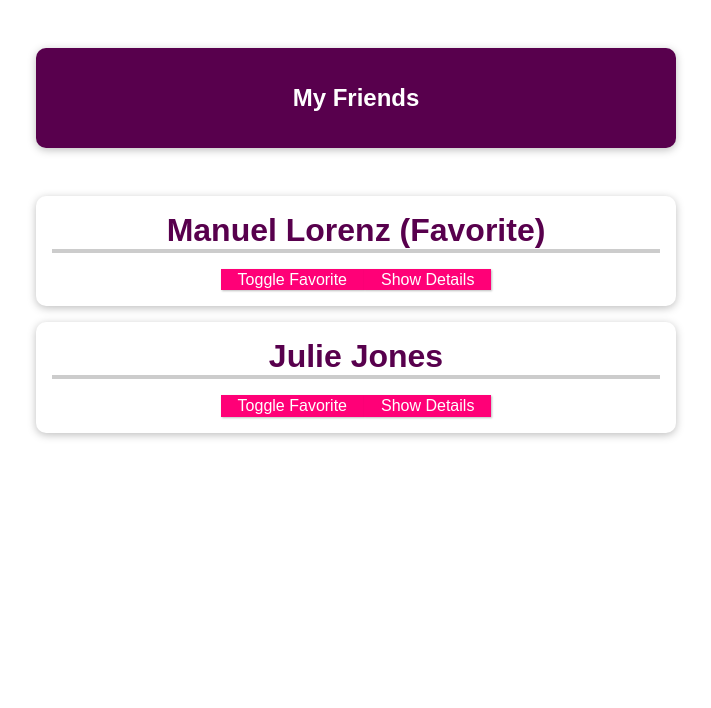
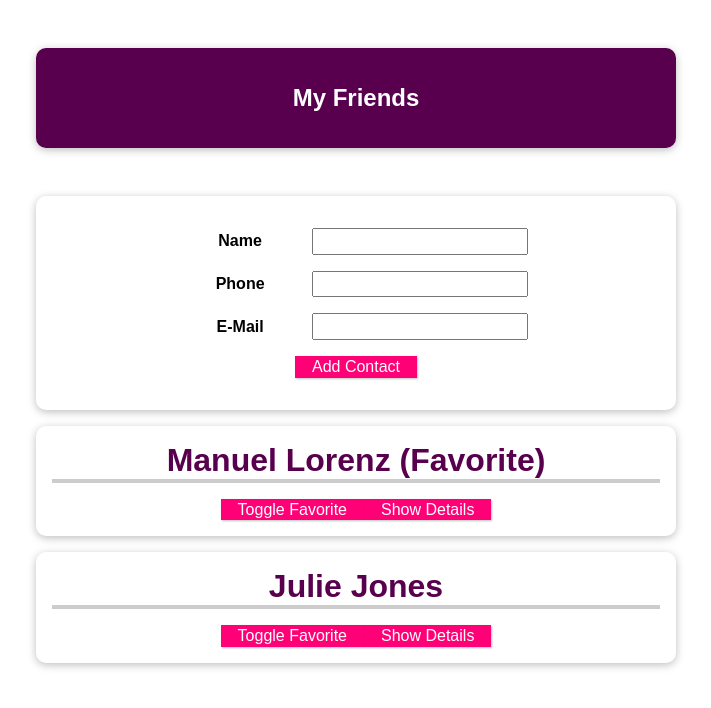
Before and after one commit to MatiasPuletti/vue-course-section-8, a Vue app: page / in a window 1280 px wide. Shown: the top 708 px of the page, without its empty margins (284-995 px from the left). Built offline with nearby package versions, Linux system fonts and the light colour scheme.

Commit message:
Adding components and connecting them

```diff
--- a/src/App.vue
+++ b/src/App.vue
@@ -3,6 +3,7 @@
     <header>
       <h1>My Friends</h1>
     </header>
+    <new-friend @add-contact="addContact"></new-friend>
     <ul>
       <friend-contact
         v-for="friend in friends"
@@ -19,7 +20,9 @@
 </template>
 
 <script>
+import NewFriend from "./components/NewFriend.vue";
 export default {
+  components: { NewFriend },
   data() {
     return {
       friends: [
@@ -46,6 +49,16 @@
         (friend) => friend.id === friendId
       );
       identifiedFriend.isFavorite = !identifiedFriend.isFavorite;
+    },
+    addContact(name, phone, email) {
+      const newFriendContact = {
+        id: new Date().toISOString(),
+        name: name,
+        phone: phone,
+        email: email,
+        isFavorite: false,
+      };
+      this.friends.push(newFriendContact);
     },
   },
 };
@@ -77,7 +90,8 @@
   padding: 0;
   list-style: none;
 }
-#app li {
+#app li,
+#app form {
   box-shadow: 0 2px 8px rgba(0, 0, 0, 0.26);
   margin: 1rem auto;
   border-radius: 10px;
@@ -107,4 +121,18 @@
   border-color: #ec3169;
   box-shadow: 1px 1px 4px rgba(0, 0, 0, 0.26);
 }
+
+#app input {
+  font: inherit;
+  padding: 0.15rem;
+}
+#app label {
+  font-weight: bold;
+  margin-right: 1rem;
+  width: 7rem;
+  display: inline-block;
+}
+#app form div {
+  margin: 1rem 0;
+}
 </style>
--- a/src/components/FriendContact.vue
+++ b/src/components/FriendContact.vue
@@ -47,6 +47,17 @@
       // }
     },
   },
+  emits: ["toggle-favorite"],
+  //   emits: {
+  //     'toggle-favorite': function(id) {
+  //         if (id) {
+  //             return true
+  //         } else {
+  //             console.warn('Id is missing!');
+  //             return false
+  //         }
+  //     }
+  //   },
   data() {
     return {
       detailsAreVisible: false,
--- /dev/null
+++ b/src/components/NewFriend.vue
@@ -0,0 +1,42 @@
+<template>
+  <form @submit.prevent="submitData">
+    <div>
+      <label>Name</label>
+      <input type="text" v-model="enteredName" />
+    </div>
+    <div>
+      <label>Phone </label>
+      <input type="tel" v-model="enteredPhone" />
+    </div>
+    <div>
+      <label>E-Mail</label>
+      <input type="email" v-model="enteredEmail" />
+    </div>
+    <div>
+      <button>Add Contact</button>
+    </div>
+  </form>
+</template>
+
+<script>
+export default {
+  emits: ["add-contact"],
+  data() {
+    return {
+      enteredName: "",
+      enteredPhone: "",
+      enteredEmail: "",
+    };
+  },
+  methods: {
+    submitData() {
+      this.$emit(
+        "add-contact",
+        this.enteredName,
+        this.enteredPhone,
+        this.enteredEmail
+      );
+    },
+  },
+};
+</script>
--- a/src/main.js
+++ b/src/main.js
@@ -2,8 +2,10 @@
 
 import App from "./App.vue";
 import FriendContact from "./components/FriendContact.vue";
+import NewFriend from "./components/NewFriend.vue";
 
 const app = createApp(App);
 
 app.component("friend-contact", FriendContact);
+app.component("new-friend", NewFriend);
 app.mount("#app");
```
